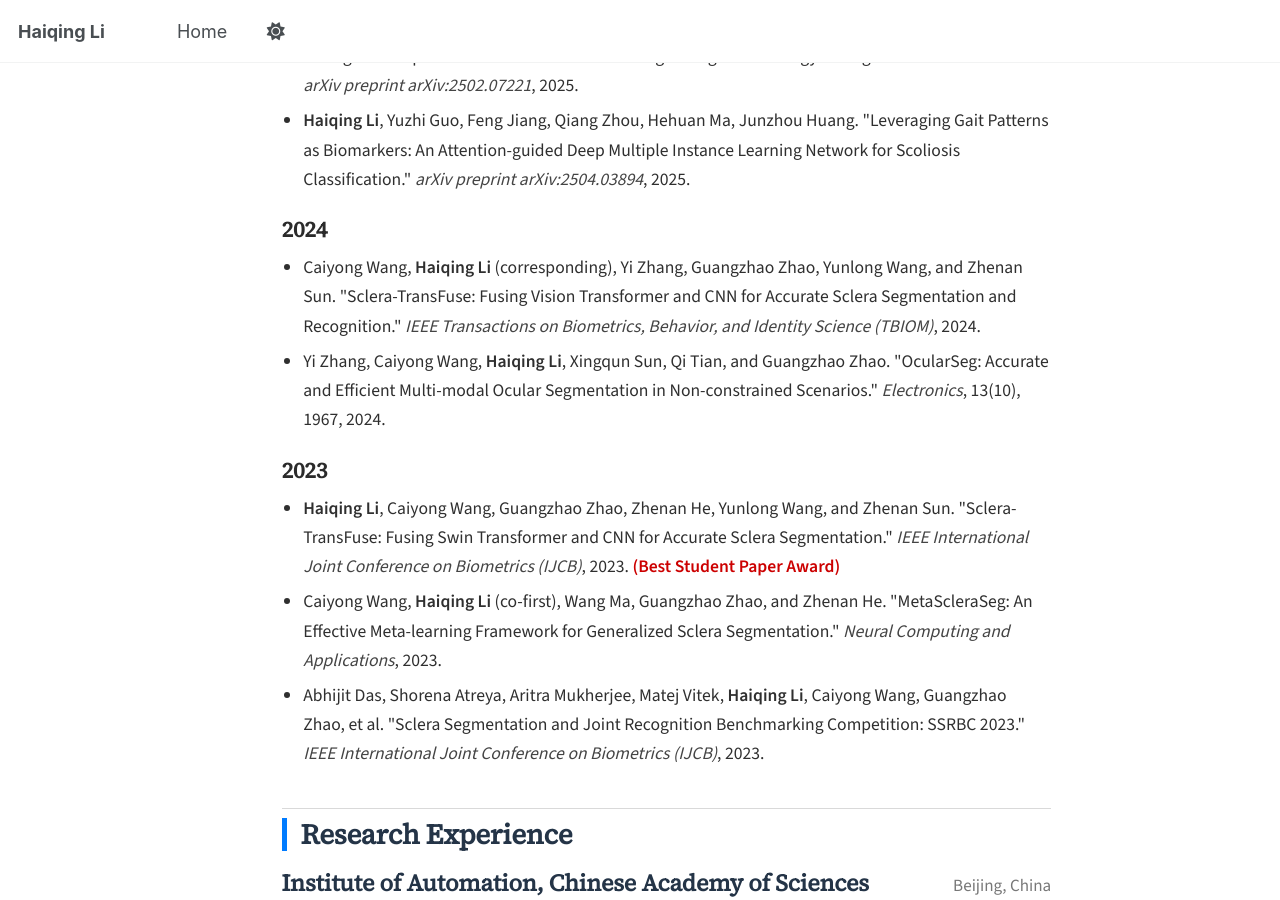
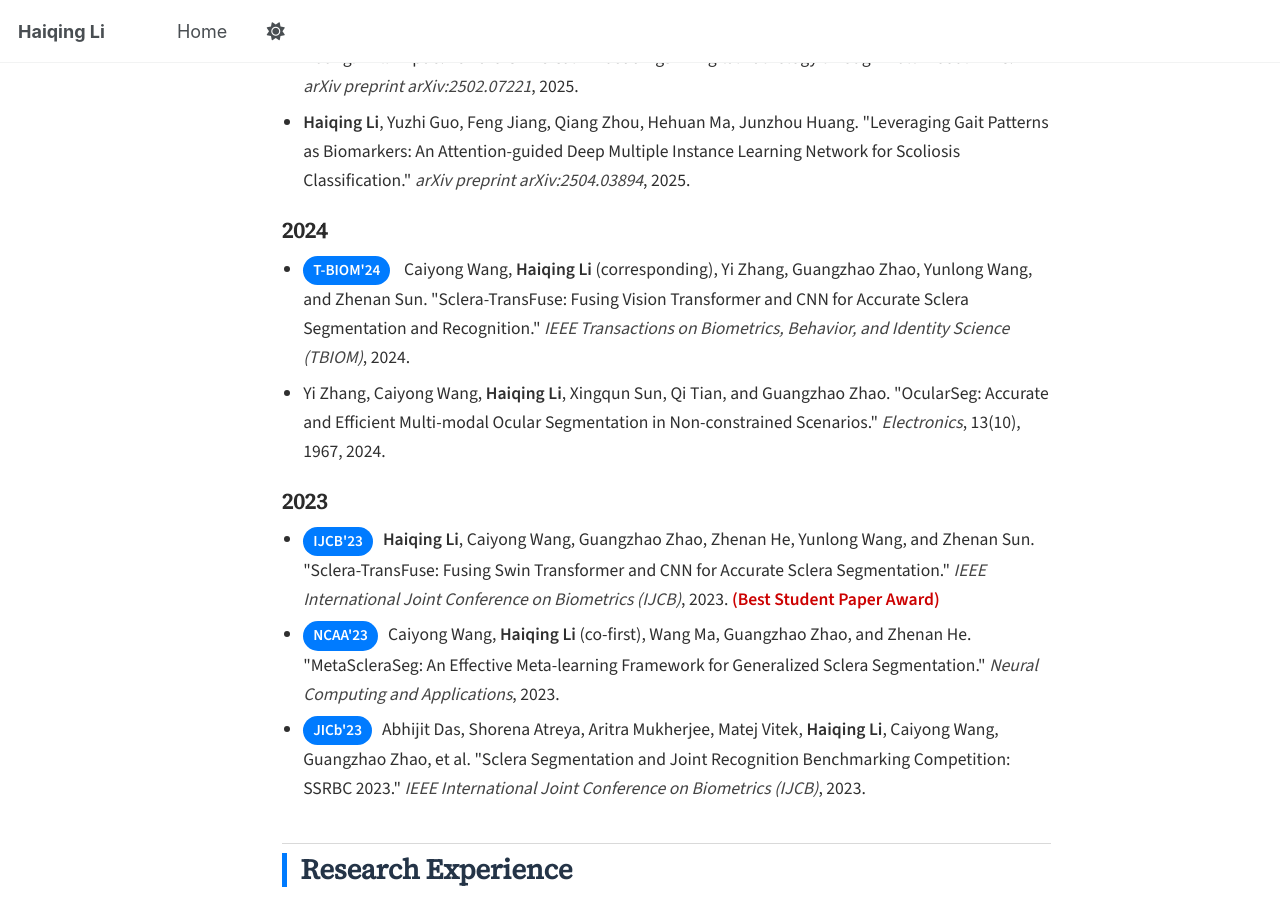
Before and after one commit to lhqqq/lhqqq.github.io, a Jekyll site: the page built from _pages/about.md, in a window 1280 px wide and 900 px high, scrolled down 1616 px. Built offline with Jekyll 4.4.1, drawn with Linux system fonts in a browser that asks for light colours; a script that is not in the unit is left out; some of the changed lines change nothing that is shown.

Commit message:
Update about.md

```diff
--- a/_pages/about.md
+++ b/_pages/about.md
@@ -107,9 +107,20 @@ redirect_from:
     </h4>
     <ul style="margin: 0.6rem 0 0 0; padding-left: 1.2rem;">
      <li style="font-size: 0.98rem; line-height: 1.65; margin: 0.35rem 0; color: #2f2f2f;">
-       <span style="display:inline-block; padding:2px 8px; margin-right:8px; border-radius:999px; font-size:0.85rem; font-weight:700; line-height:1.4; color:#fff; background:#007bff;">
-  AAAI'26
-</span>  Wenliang Zhong, <strong>Haiqing Li</strong>, Thao M. Dang, Feng Jiang, Hehuan Ma, Yuzhi Guo, Jean Gao, and Junzhou Huang.
+        <span style="
+    display:inline-flex;
+    align-items:center;
+    padding:2px 10px;
+    margin-right:10px;
+    border-radius:999px;
+    font-size:0.85rem;
+    font-weight:700;
+    color:#fff;
+    background:#007bff;
+    vertical-align:middle;
+  ">
+    AAAI'26
+  </span> Wenliang Zhong, <strong>Haiqing Li</strong>, Thao M. Dang, Feng Jiang, Hehuan Ma, Yuzhi Guo, Jean Gao, and Junzhou Huang.
         “Learning from Guidelines: Structured Prompt Optimization for Expert Annotation Tasks.”
         <em style="color:#444;">The 40th AAAI Conference on Artificial Intelligence (AAAI)</em>, 2026.
       </li>
@@ -172,7 +183,20 @@ redirect_from:
     </h4>
     <ul style="margin: 0.6rem 0 0 0; padding-left: 1.2rem;">
       <li style="font-size: 0.98rem; line-height: 1.65; margin: 0.35rem 0; color: #2f2f2f;">
-        Caiyong Wang, <strong>Haiqing Li</strong> (corresponding), Yi Zhang, Guangzhao Zhao, Yunlong Wang, and Zhenan Sun.
+        <span style="
+    display:inline-flex;
+    align-items:center;
+    padding:2px 10px;
+    margin-right:10px;
+    border-radius:999px;
+    font-size:0.85rem;
+    font-weight:700;
+    color:#fff;
+    background:#007bff;
+    vertical-align:middle;
+  ">
+    T-BIOM'24
+  </span> Caiyong Wang, <strong>Haiqing Li</strong> (corresponding), Yi Zhang, Guangzhao Zhao, Yunlong Wang, and Zhenan Sun.
         "Sclera-TransFuse: Fusing Vision Transformer and CNN for Accurate Sclera Segmentation and Recognition."
         <em style="color:#444;">IEEE Transactions on Biometrics, Behavior, and Identity Science (TBIOM)</em>, 2024.
       </li>
@@ -188,18 +212,57 @@ redirect_from:
     </h4>
     <ul style="margin: 0.6rem 0 0 0; padding-left: 1.2rem;">
       <li style="font-size: 0.98rem; line-height: 1.65; margin: 0.35rem 0; color: #2f2f2f;">
-        <strong>Haiqing Li</strong>, Caiyong Wang, Guangzhao Zhao, Zhenan He, Yunlong Wang, and Zhenan Sun.
+         <span style="
+    display:inline-flex;
+    align-items:center;
+    padding:2px 10px;
+    margin-right:10px;
+    border-radius:999px;
+    font-size:0.85rem;
+    font-weight:700;
+    color:#fff;
+    background:#007bff;
+    vertical-align:middle;
+  ">
+    IJCB'23
+  </span><strong>Haiqing Li</strong>, Caiyong Wang, Guangzhao Zhao, Zhenan He, Yunlong Wang, and Zhenan Sun.
         "Sclera-TransFuse: Fusing Swin Transformer and CNN for Accurate Sclera Segmentation."
         <em style="color:#444;">IEEE International Joint Conference on Biometrics (IJCB)</em>, 2023.
         <strong style="color: #c00;">(Best Student Paper Award)</strong>
       </li>
       <li style="font-size: 0.98rem; line-height: 1.65; margin: 0.35rem 0; color: #2f2f2f;">
-        Caiyong Wang, <strong>Haiqing Li</strong> (co-first), Wang Ma, Guangzhao Zhao, and Zhenan He.
+         <span style="
+    display:inline-flex;
+    align-items:center;
+    padding:2px 10px;
+    margin-right:10px;
+    border-radius:999px;
+    font-size:0.85rem;
+    font-weight:700;
+    color:#fff;
+    background:#007bff;
+    vertical-align:middle;
+  ">
+    NCAA'23
+  </span>Caiyong Wang, <strong>Haiqing Li</strong> (co-first), Wang Ma, Guangzhao Zhao, and Zhenan He.
         "MetaScleraSeg: An Effective Meta-learning Framework for Generalized Sclera Segmentation."
         <em style="color:#444;">Neural Computing and Applications</em>, 2023.
       </li>
       <li style="font-size: 0.98rem; line-height: 1.65; margin: 0.35rem 0; color: #2f2f2f;">
-        Abhijit Das, Shorena Atreya, Aritra Mukherjee, Matej Vitek, <strong>Haiqing Li</strong>, Caiyong Wang, Guangzhao Zhao, et al.
+         <span style="
+    display:inline-flex;
+    align-items:center;
+    padding:2px 10px;
+    margin-right:10px;
+    border-radius:999px;
+    font-size:0.85rem;
+    font-weight:700;
+    color:#fff;
+    background:#007bff;
+    vertical-align:middle;
+  ">
+    JICb'23
+  </span>Abhijit Das, Shorena Atreya, Aritra Mukherjee, Matej Vitek, <strong>Haiqing Li</strong>, Caiyong Wang, Guangzhao Zhao, et al.
         "Sclera Segmentation and Joint Recognition Benchmarking Competition: SSRBC 2023."
         <em style="color:#444;">IEEE International Joint Conference on Biometrics (IJCB)</em>, 2023.
       </li>
```
